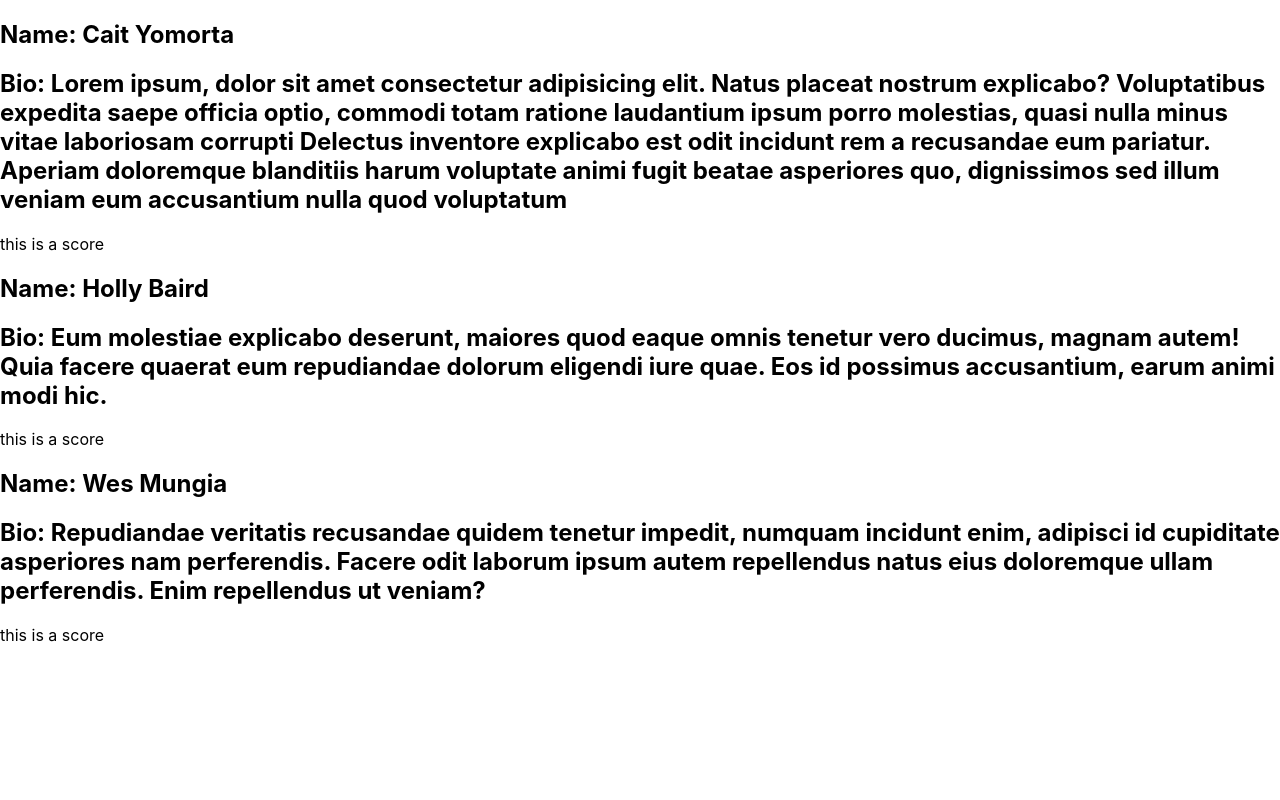
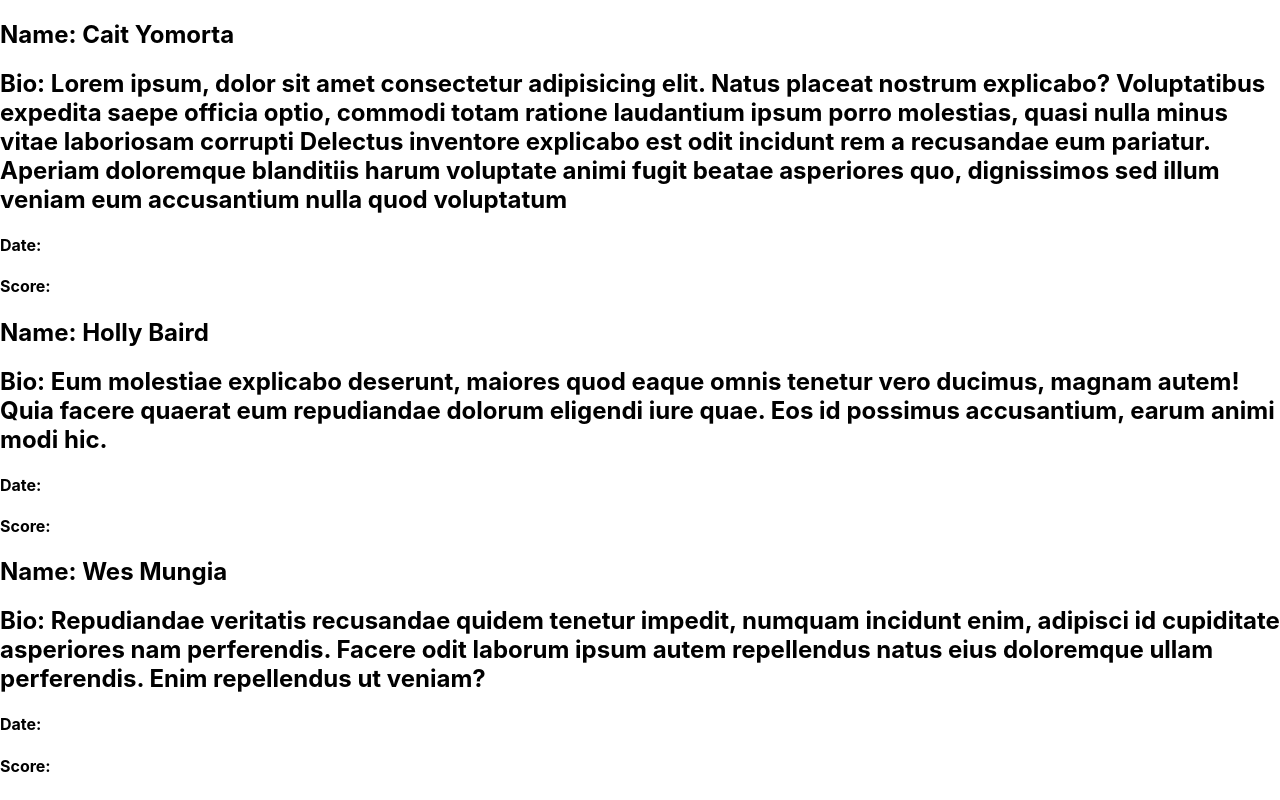
Before and after one commit to ilsyim/students-lab, a React (Create React App) app: page / in a window 1280 px wide. Built offline with nearby package versions, Linux system fonts and the light colour scheme.

Commit message:
check score component

```diff
--- a/src/Score.jsx
+++ b/src/Score.jsx
@@ -1,7 +1,8 @@
-const Score = () => {
+const Score = (props) => {
   return (
     <>
-      this is a score
+      <h4>Date: </h4>
+      <h4>Score: </h4>
     </>
   );
 }
--- a/src/Student.jsx
+++ b/src/Student.jsx
@@ -7,6 +7,7 @@ const Student = (props) => {
         <h2>Name: {props.student.name}</h2>
         <h2>Bio: {props.student.bio}</h2>
         <Score />
+
     </div>
     </>
   );
```
